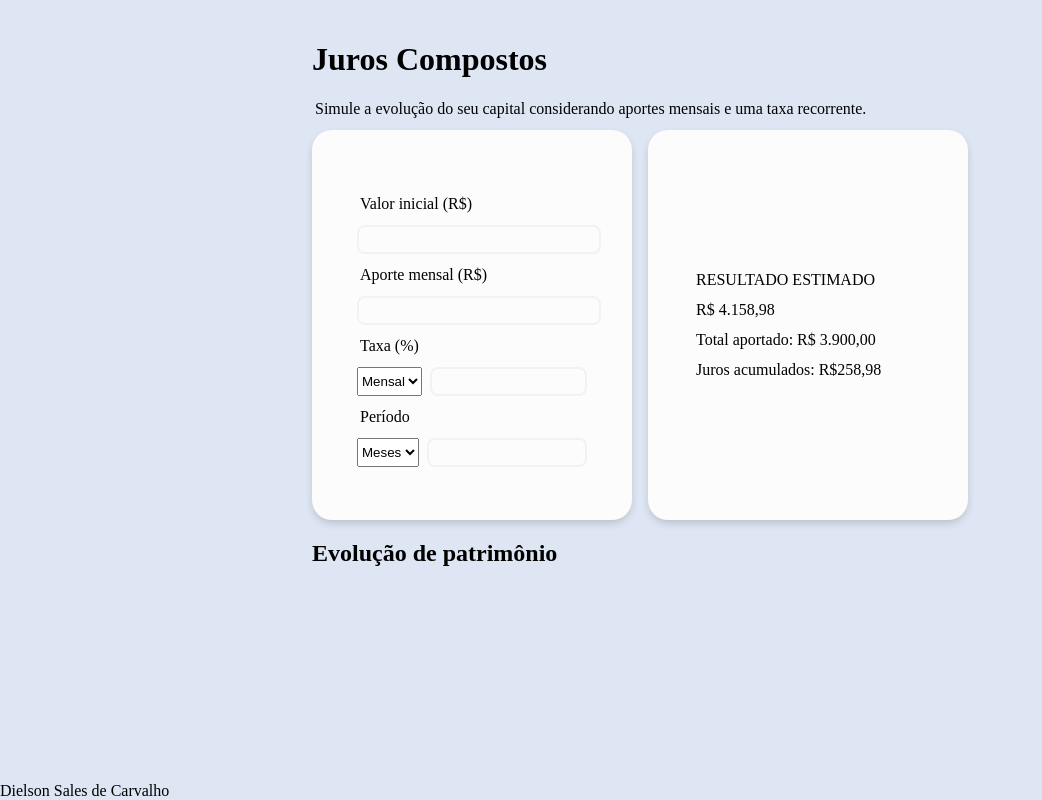
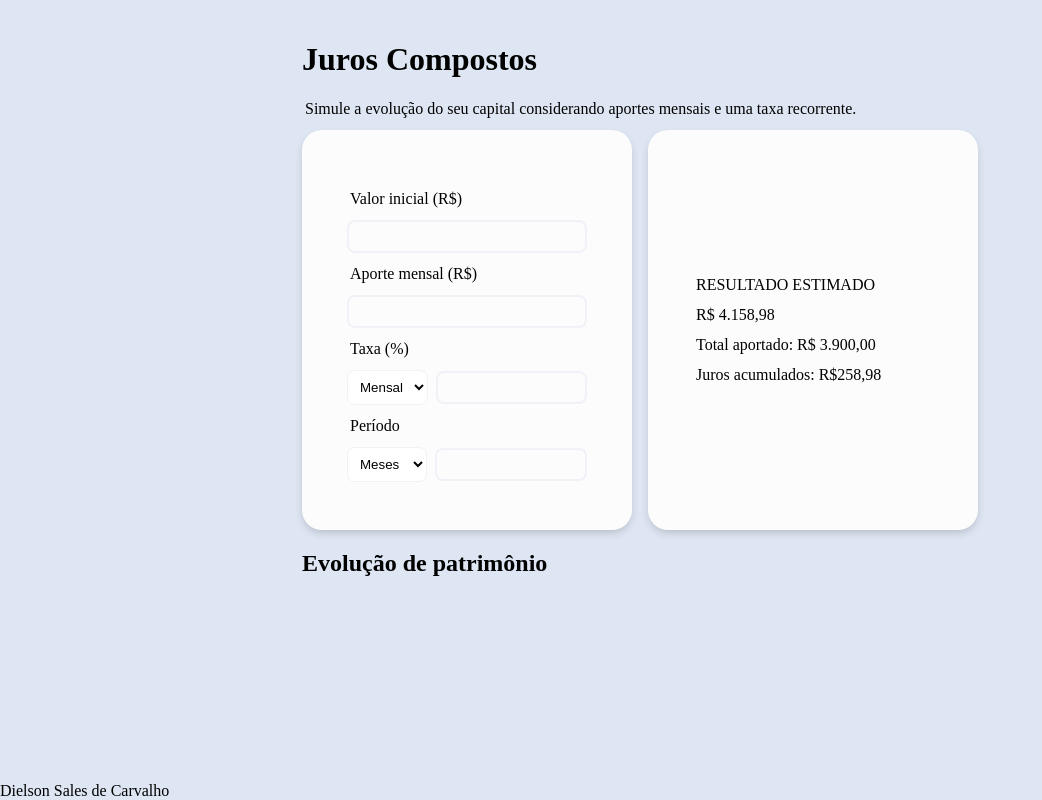
Before and after one commit to dielsonsales/JurosCompostos, a Next.js app: page / in a window 1280 px wide. Shown: the whole page, without its empty margins (0-1042 px from the left). Built offline with nearby package versions, Linux system fonts and the light colour scheme.

Commit message:
Make border-box the default box sizing

```diff
--- a/src/app/globals.css
+++ b/src/app/globals.css
@@ -1,3 +1,7 @@
+*, *::before, *::after {
+  box-sizing: border-box;
+}
+
 html,
 body {
   height: 100dvh;
--- a/src/components/card/card.module.css
+++ b/src/components/card/card.module.css
@@ -3,8 +3,8 @@
   border-radius: 20px;
   padding: 45px;
   box-shadow: 0px 4px 10px -2px rgba(0, 0, 0, 0.2);
-  width: 230px;
-  height: 300px;
+  width: 330px;
+  height: 400px;
   display: flex;
   flex-direction: column;
   justify-content: center;
--- a/src/components/inputs/inputs.module.css
+++ b/src/components/inputs/inputs.module.css
@@ -13,19 +13,19 @@
   background: none;
   padding: 5px;
   width: 100%;
+  height: 33px;
 }
 
 .dropDownContainer {
   display: flex;
   gap: 8px;
+  align-items: center;
 }
 
 .dropDown {
-  /* border-radius: 8px; */
-  /* padding: 5px; */
-  /* border-color: rgb(240, 242, 247); */
-  appearance: none;
-  -webkit-appearance: none;
+  border: 1px solid rgb(240, 242, 247);
+  border-radius: 8px;
+  width: 120px;
   background-color: #ffffff;
   outline: none;
   padding: 8px;
--- a/src/components/inputs/inputs.tsx
+++ b/src/components/inputs/inputs.tsx
@@ -9,7 +9,7 @@ export default function Inputs() {
       <input type="text" inputMode="decimal" className={styles.input} />
       <p className="defaultText">Taxa (%)</p>
       <div className={styles.dropDownContainer}>
-        <select className="dropDown">
+        <select className={styles.dropDown}>
           <option value="mensal">Mensal</option>
           <option value="anual">Anual</option>
         </select>
@@ -17,7 +17,7 @@ export default function Inputs() {
       </div>
       <p className="defaultText">Período</p>
       <div className={styles.dropDownContainer}>
-        <select className="dropDown">
+        <select className={styles.dropDown}>
           <option value="meses">Meses</option>
           <option value="anos">Anos</option>
         </select>
```
